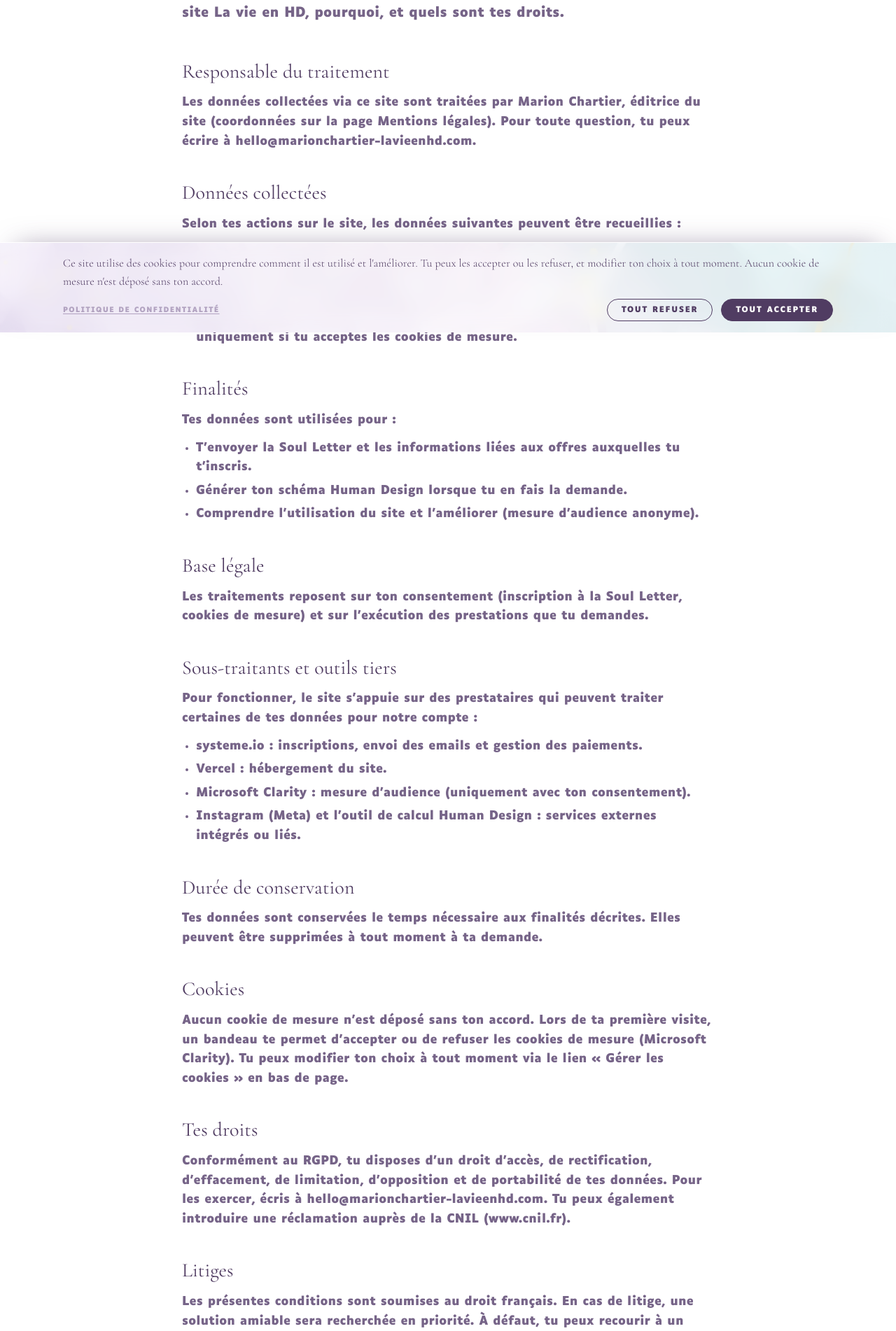
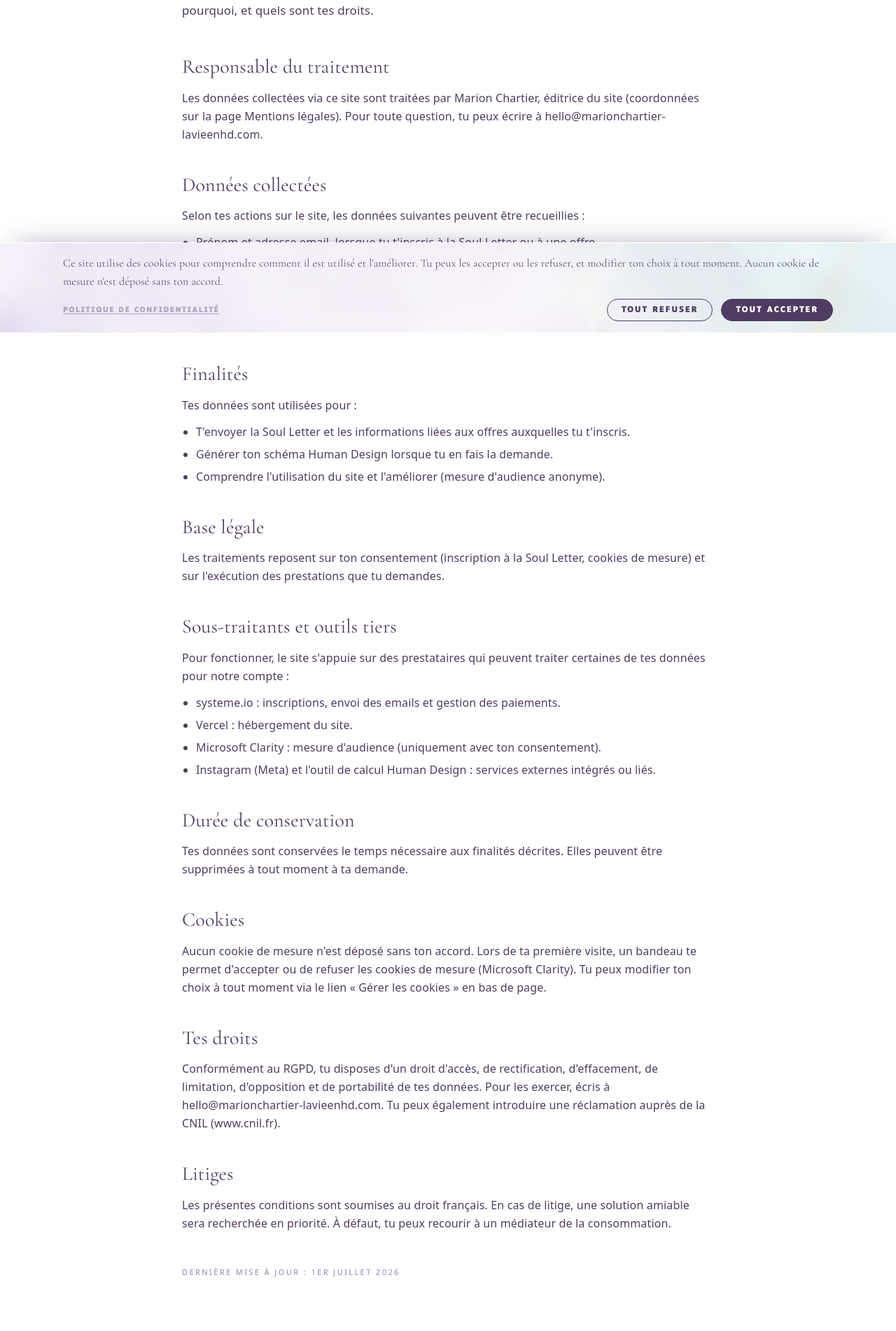
Before and after one commit to MarionChartier/lavieenhd, a Next.js app in the folder lavieenhd/: page /confidentialite in a window 1280 px wide. Shown: the part 325-2227 px from the top of the page at 70% size. Built offline with nearby package versions, Linux system fonts and the light colour scheme; no server answers.

Commit message:
style(legal): switch legal pages body to readable system font
font-body maps to Luciole-Bold (bold-only face), which made the whole
legal content bold. Paragraphs, lists and notes now use the system sans
stack at normal weight in ink-deep.

Co-Authored-By: Claude Fable 5 <noreply@anthropic.com>

```diff
--- a/lavieenhd/components/layout/LegalShell.tsx
+++ b/lavieenhd/components/layout/LegalShell.tsx
@@ -28,7 +28,7 @@ export function LegalShell({ title, intro, updatedAt, sections }: LegalShellProp
         </h1>
 
         {intro && (
-          <p className="mt-6 font-body text-[17px] font-light leading-relaxed text-ink md:text-[19px]">
+          <p className="mt-6 font-sans text-[16px] font-normal leading-relaxed text-ink-deep md:text-[17px]">
             {intro}
           </p>
         )}
@@ -47,14 +47,14 @@ export function LegalShell({ title, intro, updatedAt, sections }: LegalShellProp
                 {paragraphs.map((p, i) => (
                   <p
                     key={i}
-                    className="mt-3 whitespace-pre-line font-body text-[16px] font-light leading-relaxed text-ink md:text-[17px]"
+                    className="mt-3 whitespace-pre-line font-sans text-[15px] font-normal leading-relaxed text-ink-deep md:text-[16px]"
                   >
                     {p}
                   </p>
                 ))}
 
                 {s.items && s.items.length > 0 && (
-                  <ul className="mt-3 flex list-disc flex-col gap-1.5 pl-5 font-body text-[16px] font-light leading-relaxed text-ink md:text-[17px]">
+                  <ul className="mt-3 flex list-disc flex-col gap-1.5 pl-5 font-sans text-[15px] font-normal leading-relaxed text-ink-deep md:text-[16px]">
                     {s.items.map((item, i) => (
                       <li key={i}>{item}</li>
                     ))}
@@ -66,7 +66,7 @@ export function LegalShell({ title, intro, updatedAt, sections }: LegalShellProp
         </div>
 
         {updatedAt && (
-          <p className="mt-12 font-body text-[11px] uppercase tracking-[0.22em] text-ink-soft">
+          <p className="mt-12 font-sans text-[11px] uppercase tracking-[0.22em] text-ink-soft">
             {updatedAt}
           </p>
         )}
```
